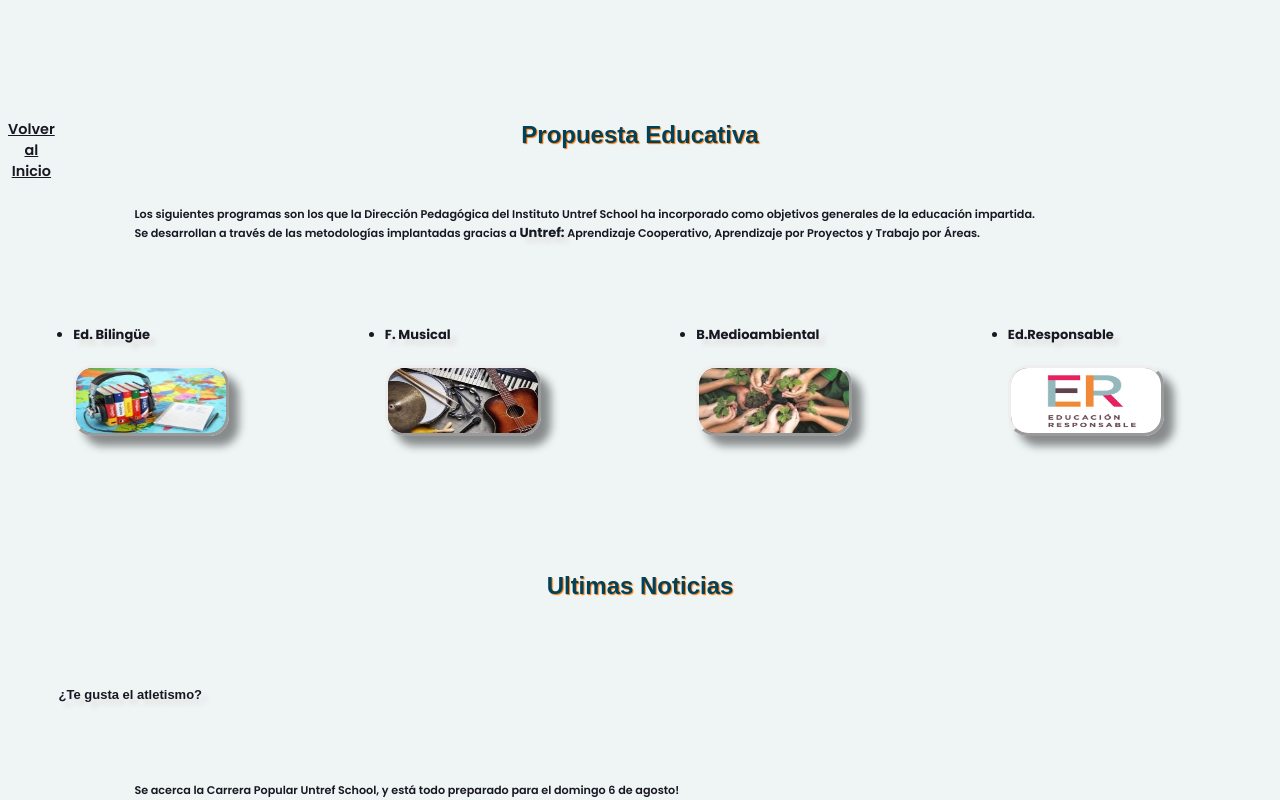
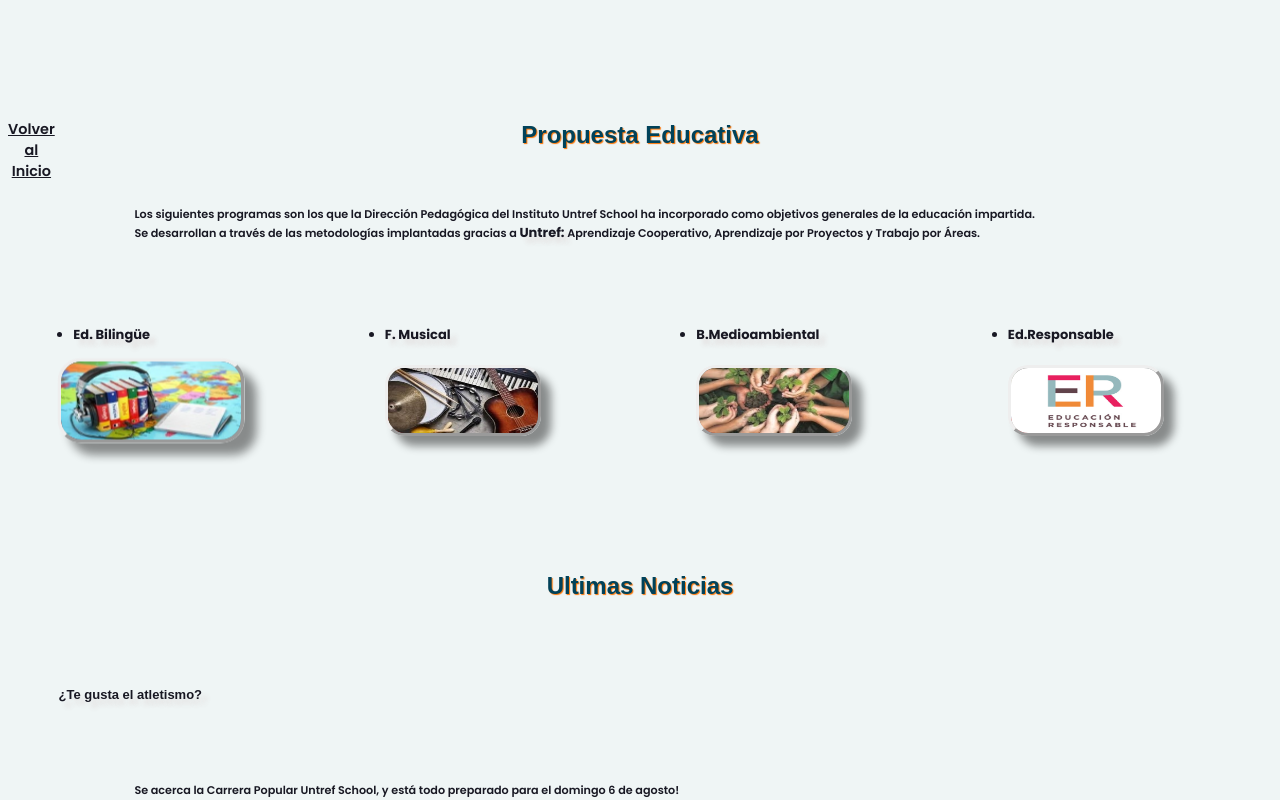
Before and after one commit to FaJuEs/PROYECTO-INTEGRADOR-WEB-UNTREFSCHOOL, a plain HTML site: page index.html in a window 1280 px wide. In both pictures the pointer is over the picture 151 px from the left and 3659 px from the top of the page. Shown: the part 3259-4059 px from the top of the page. Drawn offline with nearby package versions, Linux system fonts and the light colour scheme; a web font is replaced by a local one.

Commit message:
Solucionado Hover de Prop. Educativa

```diff
--- a/style.css
+++ b/style.css
@@ -169,7 +169,7 @@ h4 {
   box-shadow: 10px 10px 8px rgba(5, 5, 5, 0.44);
 }
 
-.propuestas img :hover {
+.propuestas img:hover {
   transform: scale(120%);
   transition-duration: 0.25s;
 }
@@ -318,6 +318,11 @@ small {
     font-size: 150%;
   }
 
+  .propuestas img:hover {
+    transform: scale(120%);
+    transition-duration: 0.25s;
+  }
+
   .propuestas ul {
     margin-left: 0;
   }
@@ -344,6 +349,7 @@ small {
     body {
       box-sizing: content-box;
     }
+
     .propuestas ul {
       margin-block-start: 0.2em;
       margin-block-end: 0.2em;
@@ -364,6 +370,11 @@ small {
       box-shadow: 10px 10px 8px rgba(5, 5, 5, 0.44);
     }
 
+    .propuestas img:hover {
+      transform: scale(120%);
+      transition-duration: 0.25s;
+    }
+
     footer {
       flex-direction: row;
       margin-left: auto;
```
